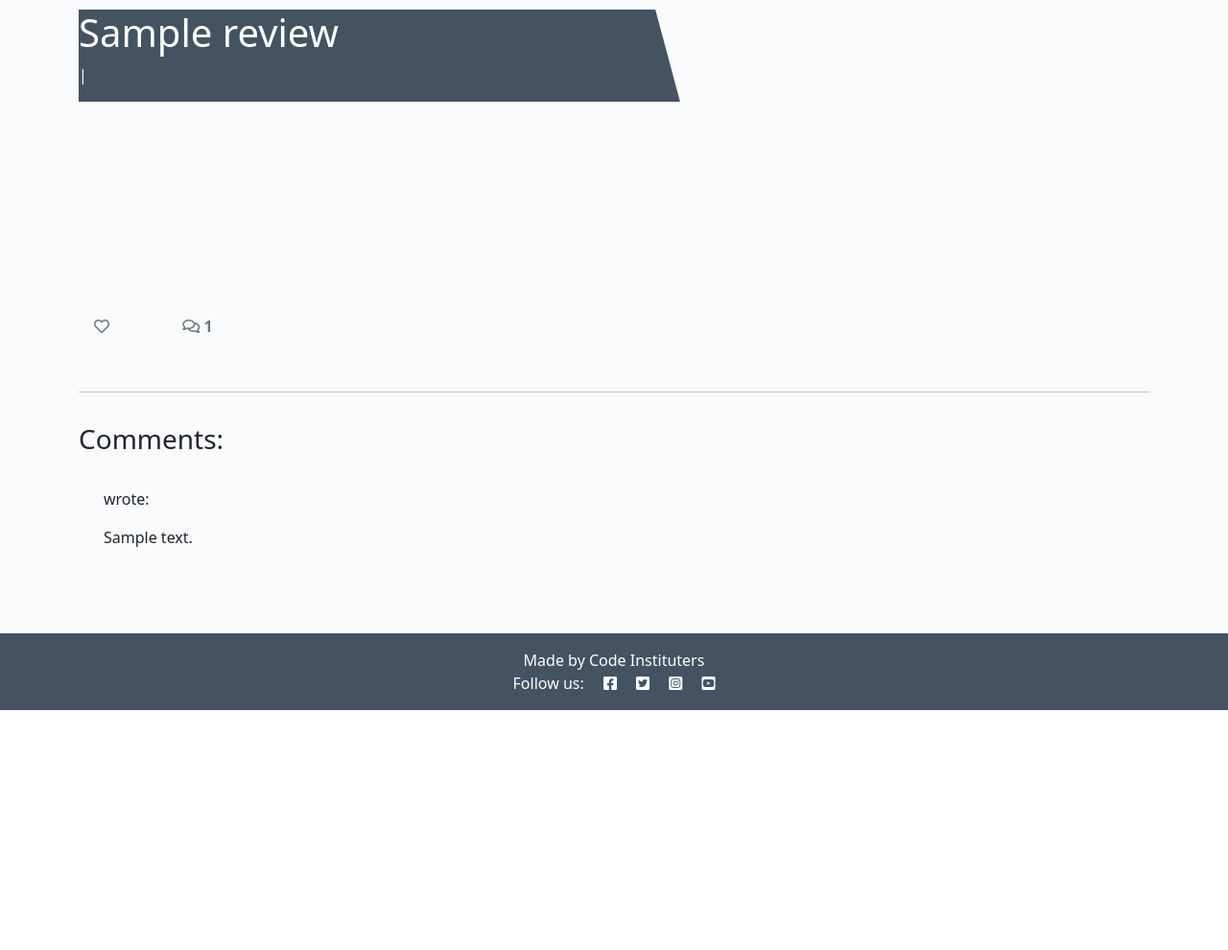
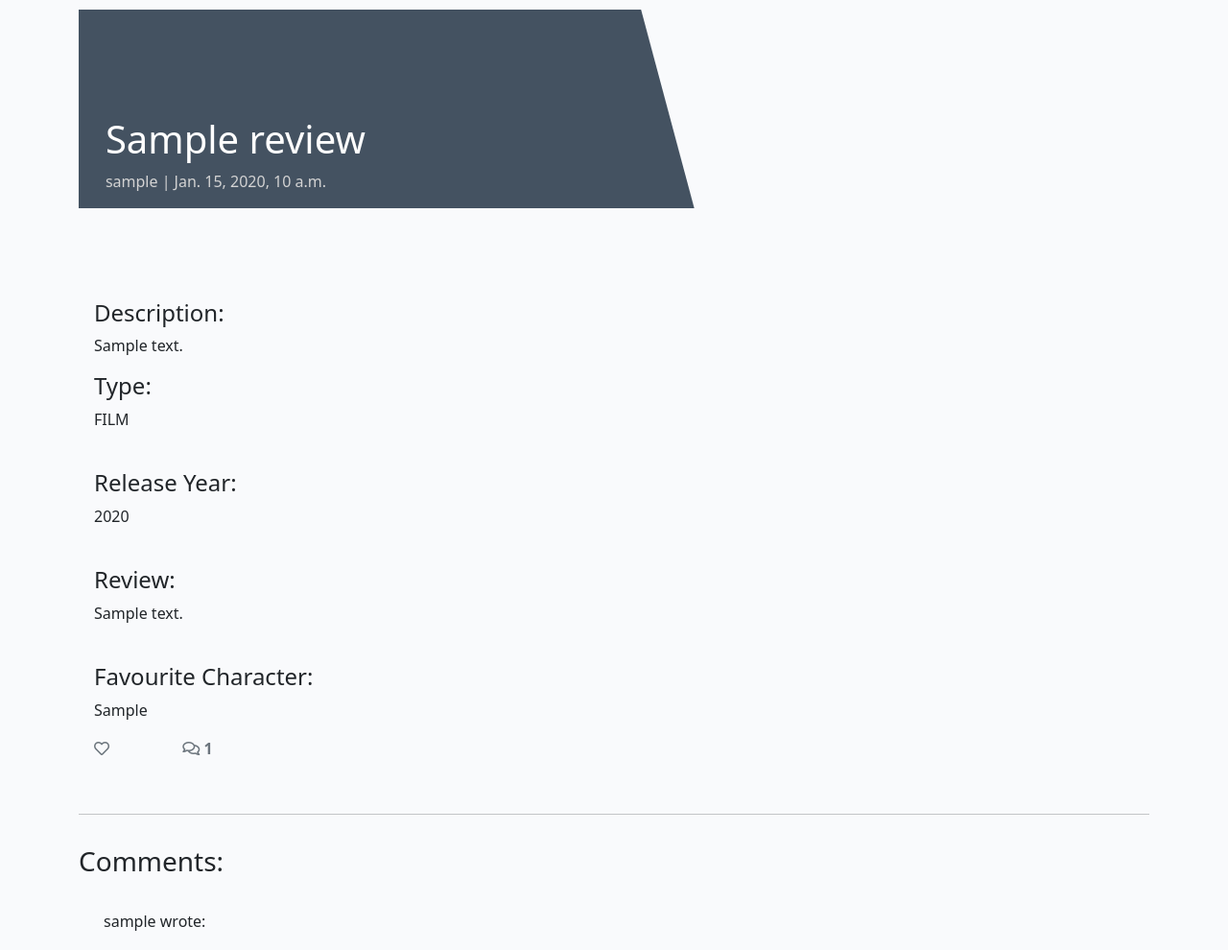
Before and after one commit to PritenMakwana44/unfiltered-anime, a Django app: a page that uses templates/review_detail.html in a window 1280 px wide. Shown: the part 60-1050 px from the top of the page at 96% size. Before the commit the page ends 800 px from the top, so only its background shows below. Run offline with Django 3.2, Linux system fonts and the light colour scheme; tables that the repository leaves empty hold one stand-in row (values such as "Sample post").

Commit message:
post detail working and made string limi changes to models and migrated now beginning authentication

```diff
--- a/reviews/models.py
+++ b/reviews/models.py
@@ -11,15 +11,15 @@
 class Review(models.Model):
     review_id = models.AutoField(primary_key=True)
     username = models.ForeignKey(User, on_delete=models.CASCADE, related_name="Review_page")
-    title = models.CharField(max_length=200, unique=True)
-    slug = models.SlugField(max_length=200, unique=True)
+    title = models.CharField(max_length=300, unique=True)
+    slug = models.SlugField(max_length=300, unique=True)
     type = models.CharField(max_length=4, choices=ANIME_TYPE, default='Film')
     featured_image = CloudinaryField('image', default='placeholder')
     release_year = models.PositiveSmallIntegerField()
     publish_date = models.DateTimeField(auto_now_add=True)
-    description = models.CharField(max_length=300)
-    review = models.CharField(max_length=300, unique=True)
-    fav_character = models.CharField(max_length=200)
+    description = models.CharField(max_length=1000)
+    review = models.CharField(max_length=2000, unique=True)
+    fav_character = models.CharField(max_length=300)
     status = models.IntegerField(choices=STATUS, default=0)
     upvotes = models.ManyToManyField(
         User, related_name='review_upvote', blank=True)
--- a/static/css/style.css
+++ b/static/css/style.css
@@ -86,22 +86,22 @@
     z-index: 100;
 }
 
-.post-link {
+.review-link {
     text-decoration: none;
     color: #445261;
 }
 
-.post-link:hover,
+.review-link:hover,
 .page-link {
     color: #E84610;
 }
 
-.post-title {
+.review-title {
     margin-top: 20%;
     margin-left: 5%;
 }
 
-.post-subtitle {
+.review-subtitle {
     margin-left: 5%;
     color: lightgray;
 }
--- a/templates/index.html
+++ b/templates/index.html
@@ -17,7 +17,6 @@
                                 {% load static %}
                                 <img class="card-img-top"
                                     src="{% static 'default.jpg' %}">
-
                                 {% else %}
                                 <img class="card-img-top" src=" {{ review.featured_image.url }}">
                                 {% endif %}
--- a/templates/review_detail.html
+++ b/templates/review_detail.html
@@ -7,12 +7,13 @@
                 <!-- review title goes in these h1 tags -->
                 <h1 class="review-title">{{ review.title }}</h1>
                 <!-- review author goes before the | the review's created date goes after -->
-                <p class="review-subtitle">{{ review.author }} | {{ review.created_on }}</p>
+                <p class="review-subtitle">{{ review.username }} | {{ review.publish_date }}</p>
             </div>
             <div class="d-none d-md-block col-md-6 masthead-image">
                 <!-- The featured image URL goes in the src attribute -->
                 {% if "placeholder" in review.featured_image.url %}
-                <img src="https://codeinstitute.s3.amazonaws.com/fullstack/blog/default.jpg" width="100%">
+                {% load static %}
+                <img src="{% static 'default.jpg' %}" width="100%">
                 {% else %}
                 <img src=" {{ review.featured_image.url }}" width="100%">
                 {% endif %}
@@ -27,9 +28,30 @@
             <div class="card-body">
                 <!-- The review content goes inside the card-text. -->
                 <!-- Use the | safe filter inside the template tags -->
+                <h4>Description:</h4>
                 <p class="card-text ">
-                    {{ review.content | safe }}
+                    {{ review.description | safe }}
                 </p>
+                <h4>Type:</h4>
+                <p class="card-text ">
+                    {{ review.type | safe }}
+                </p>
+                <br>
+                <h4>Release Year:</h4>
+                <p class="card-text ">
+                    {{ review.release_year | safe }}
+                </p>
+                <br>
+                <h4>Review:</h4>
+                <p class="card-text ">
+                    {{ review.review | safe }}
+                </p>
+                <br>
+                <h4>Favourite Character:</h4>
+                <p class="card-text ">
+                    {{ review.fav_character | safe }}
+                </p>
+
                 <div class="row">
 
                     <div class="col-1">
@@ -61,7 +83,7 @@
                 <div class="comments" style="padding: 10px;">
                     <p class="font-weight-bold">
                         <!-- The commenter's name goes here. Check the model if you're not sure what that is -->
-                        {{ comment.name }}
+                        {{ comment.username }}
                         <span class=" text-muted font-weight-normal">
                             <!-- The comment's created date goes here -->
                             {{ comment.created_on }}
```
Also changed, not shown: reviews/migrations/0004_auto_20230111_2108.py (added).
